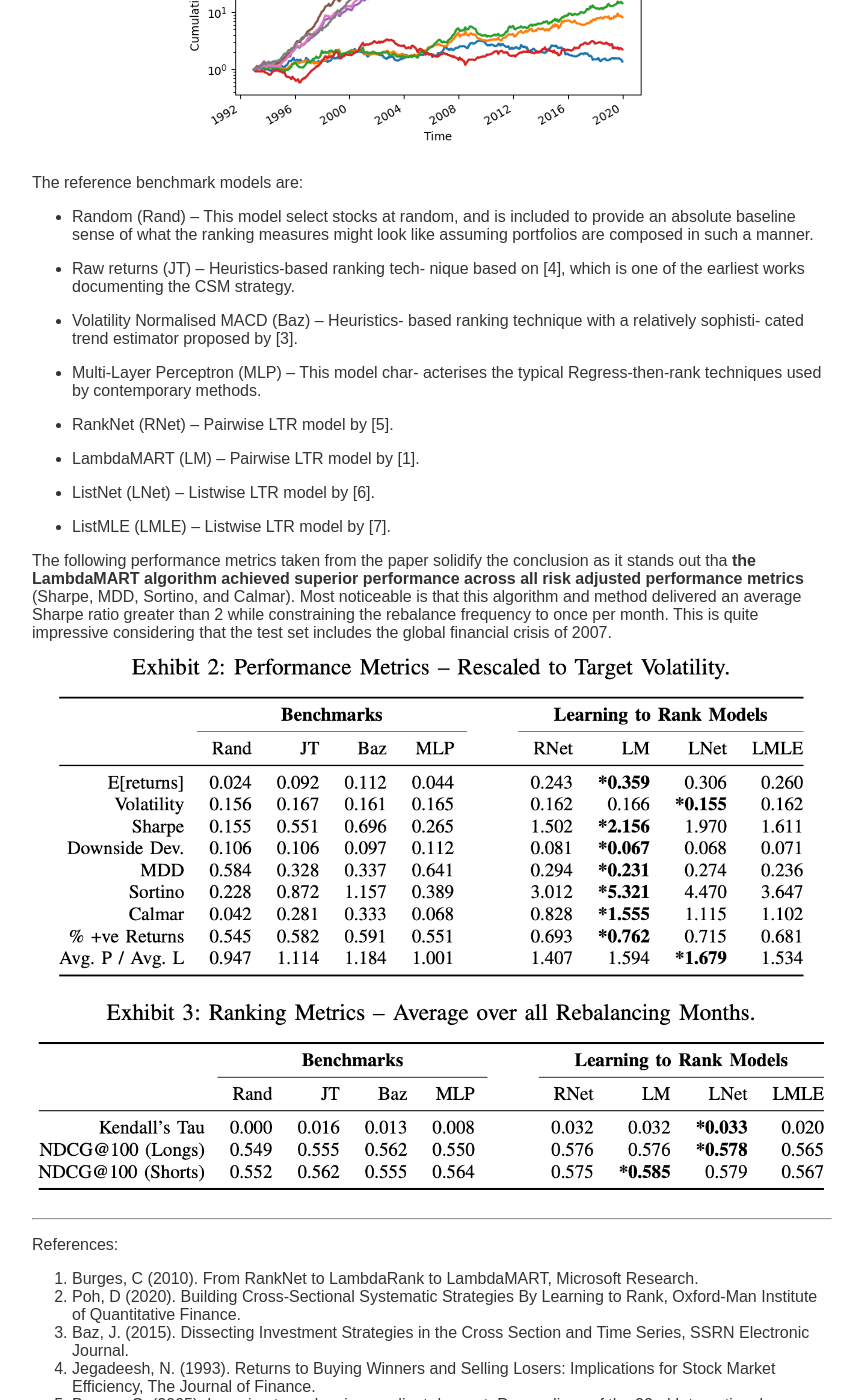
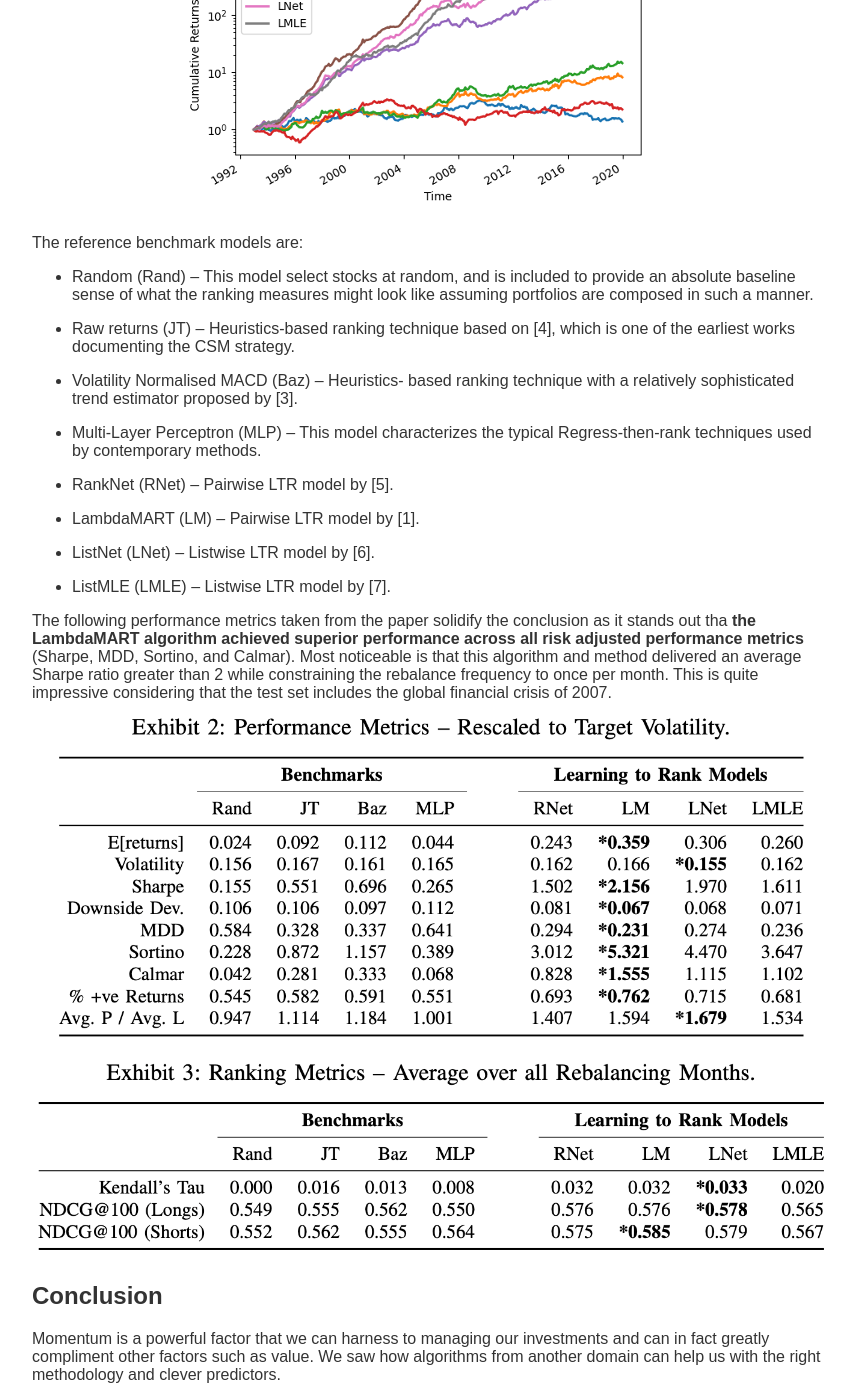
Before and after one commit to Cohen-Or/cohen-or.github.io, a Jekyll site: the page built from posts/csm.md, in a window 1280 px wide and 1400 px high, scrolled down 4665 px. Shown: the whole window, without its empty margins (208-1071 px from the left). Built offline with Jekyll 4.4.1, drawn with Linux system fonts in a browser that asks for light colours; our own code applies the rules of GitHub Pages for plain Markdown files; formulas are drawn with MathJax 3; some of the changed text lies outside the part shown.

Commit message:
Update csm.md

```diff
--- a/posts/csm.md
+++ b/posts/csm.md
@@ -80,6 +80,10 @@
 data.Close.ewm(halflife=hl(L)).mean()
 
 def CTA_momentum(s,l):
+	"""
+	Computes the signal as defined by Jamil Baz including the
+	interim signals for a given set of lambda decay factors
+	"""
 	phi = []
 	result = {}
 	for i in zip(s,l):
@@ -167,11 +171,11 @@
 
 * Random (Rand) – This model select stocks at random, and is included to provide an absolute baseline sense of what the ranking measures might look like assuming portfolios are composed in such a manner.
 
-* Raw returns (JT) – Heuristics-based ranking tech- nique based on [4], which is one of the earliest works documenting the CSM strategy.
+* Raw returns (JT) – Heuristics-based ranking technique based on [4], which is one of the earliest works documenting the CSM strategy.
 
-* Volatility Normalised MACD (Baz) – Heuristics- based ranking technique with a relatively sophisti- cated trend estimator proposed by [3].
+* Volatility Normalised MACD (Baz) – Heuristics- based ranking technique with a relatively sophisticated trend estimator proposed by [3].
 
-* Multi-Layer Perceptron (MLP) – This model char- acterises the typical Regress-then-rank techniques used by contemporary methods.
+* Multi-Layer Perceptron (MLP) – This model characterizes the typical Regress-then-rank techniques used by contemporary methods.
 
 * RankNet (RNet) – Pairwise LTR model by [5].
 
@@ -184,6 +188,12 @@
 The following performance metrics taken from the paper solidify the conclusion as it stands out tha **the LambdaMART algorithm achieved superior performance across all risk adjusted performance metrics** (Sharpe, MDD, Sortino, and Calmar).  Most noticeable is that this algorithm and method delivered an average Sharpe ratio greater than 2  while constraining the rebalance frequency to once per month. This is quite impressive considering that the test set includes the global financial crisis of 2007.
 ![Preformance Metrics. Source: Poh et al.](/images/csm2.png)
 
+## Conclusion
+Momentum is a powerful factor that we can harness to managing our investments and can in fact greatly compliment other factors such as value. We saw how algorithms from another domain can help us with the right methodology and clever predictors.
+
+A big advantage of this framework is that we can further enhance the ranking accuracy and the financial performance by adding features. For example, relative strength metrics such as Jensen's alpha will provide the model more (or less) evidence for recent abnormal excess return of a given asset over its peers.  The peer group can be defined using the GICS system or with unsupervised learning clustering algorithms.
+
+Please don't hesitate to send any questions or suggestions you have. Thank you for reading!
 ___
 References:
 1. Burges, C (2010). From RankNet to LambdaRank to LambdaMART, Microsoft Research.
```
